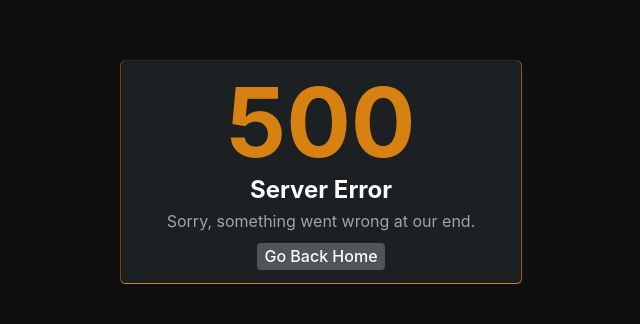
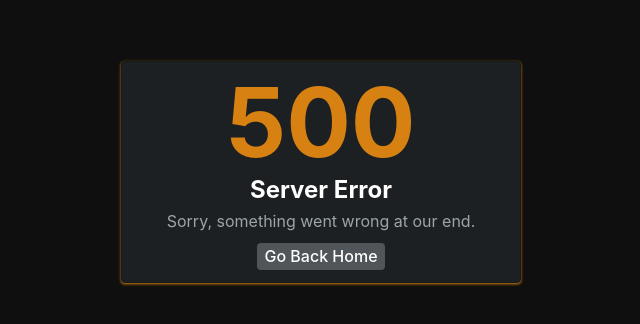
Before and after one commit to FirstTimeEZ/server-ssl, a plain HTML site: page error/500.html in a window 1280 px wide. Shown: the part 228-552 px from the top of the page, without its empty margins (319-959 px from the left). Drawn offline with Linux system fonts and the light colour scheme.

```diff
--- a/error/500.html
+++ b/error/500.html
@@ -15,7 +15,7 @@
             --background-color: #0f0f0f;
             --background-secondary: #1d2022;
             --border-color: #171a1b;
-            --shadow: 0.1px 0.3px 0.4px 0.6px var(--accent-color);
+            --shadow: 0 1px 3px var(--accent-color);
             --radius: 4px;
             --spacing: 0.3rem;
         }
```
Also changed, not shown: error/404.html (+1 -1 lines), README.md.
